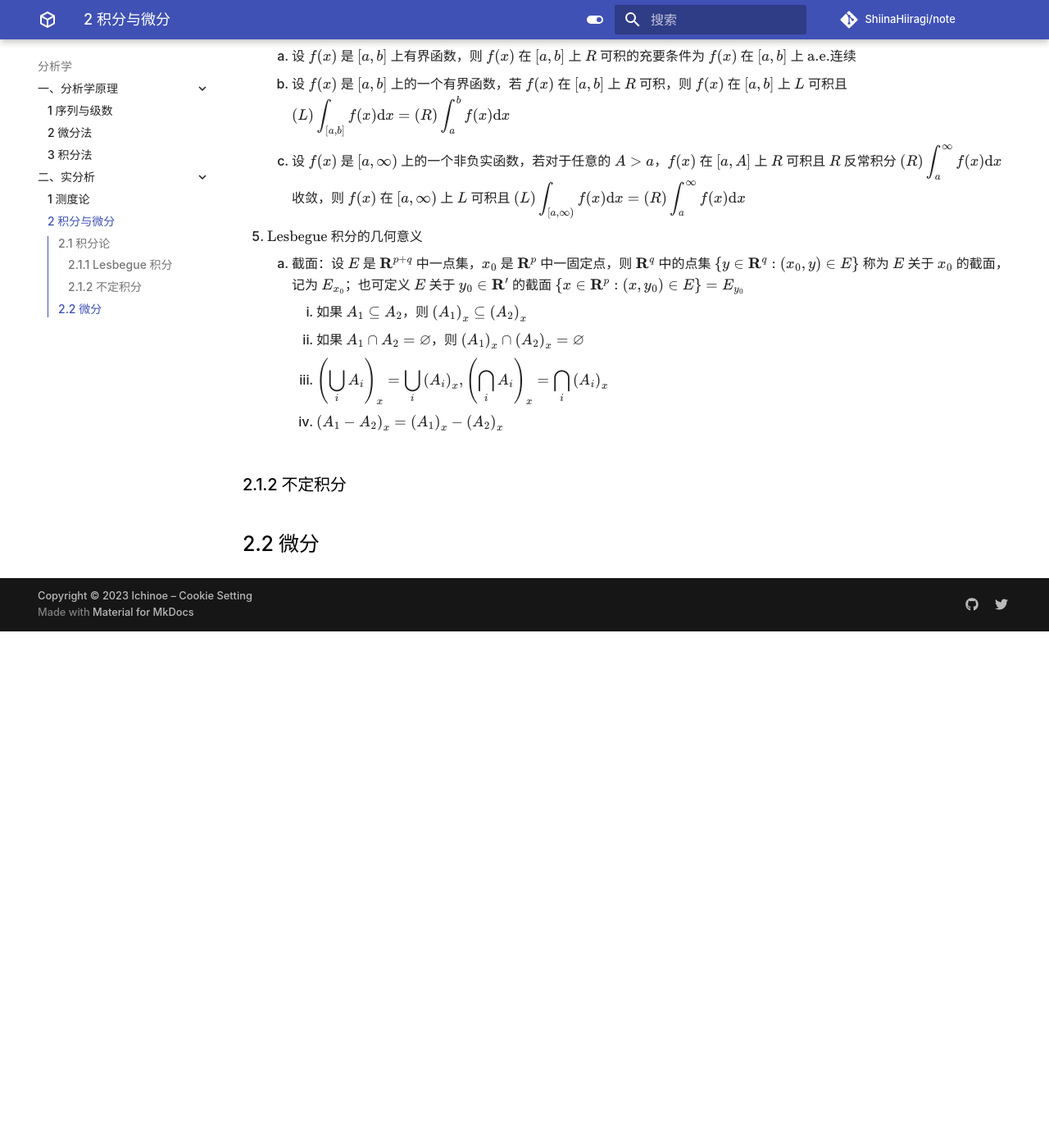
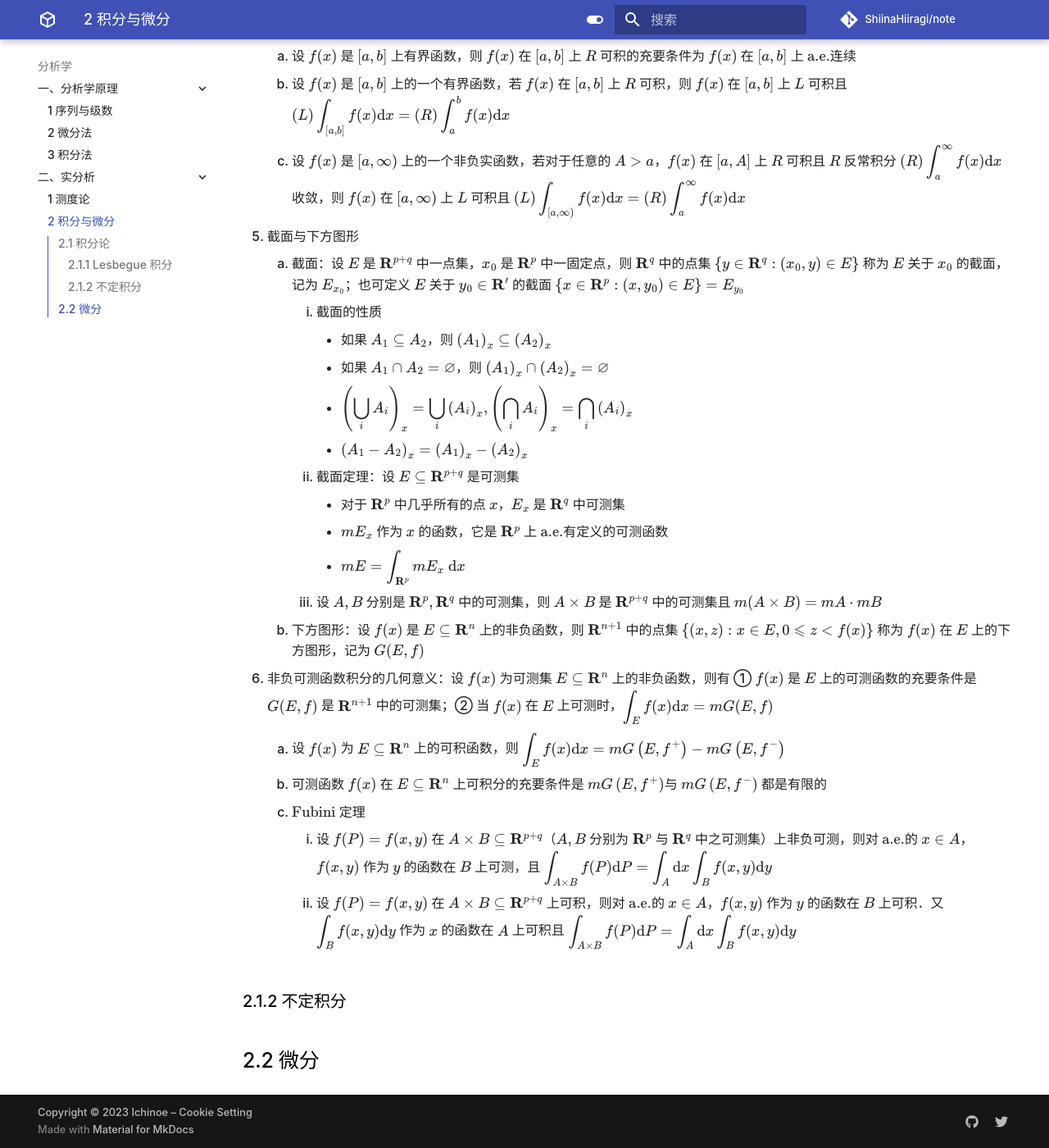
Before and after one commit to ShiinaHiiragi/note, an MkDocs documentation site: the page built from docs/anly/real/lbg.md, in a window 1280 px wide and 1400 px high, scrolled down 3471 px. Shown: the whole window at 82% size. Built offline with MkDocs 1.6.1 and Material for MkDocs 9.7.7, drawn with Linux system fonts in a browser that asks for light colours; comment, search, counter and statistics services are not loaded; before the commit the page ends 4241 px from its top, so only the background shows below that.

Commit message:
add l-int

```diff
--- a/docs/anly/real/lbg.md
+++ b/docs/anly/real/lbg.md
@@ -67,12 +67,25 @@
     1. 设 $f(x)$ 是 $[a, b]$ 上有界函数，则 $f(x)$ 在 $[a, b]$ 上 $R$ 可积的充要条件为 $f(x)$ 在 $[a, b]$ 上 $\text{a.e.}$连续
     2. 设 $f(x)$ 是 $[a, b]$ 上的一个有界函数，若 $f(x)$ 在 $[a, b]$ 上 $R$ 可积，则 $f(x)$ 在 $[a, b]$ 上 $L$ 可积且 ${\displaystyle (L)\int_{[a, b]} f(x) \mathrm{d} x=(R) \int_{a}^{b} f(x) \mathrm{d} x}$
     3. 设 $f(x)$ 是 $[a, \infty)$ 上的一个非负实函数，若对于任意的 $A>a$，$f(x)$ 在 $[a, A]$ 上 $R$ 可积且 $R$ 反常积分 ${\displaystyle (R) \int_{a}^{\infty} f(x) \mathrm{d} x}$ 收敛，则 $f(x)$ 在 $[a, \infty)$ 上 $L$ 可积且 ${\displaystyle (L) \int_{[a, \infty)} f(x) \mathrm{d} x=(R) \int_{a}^{\infty} f(x) \mathrm{d} x}$
-5. $\text{Lesbegue}$ 积分的几何意义
+5. 截面与下方图形
     1. 截面：设 $E$ 是 $\mathbf{R}^{p+q}$ 中一点集，$x_{0}$ 是 $\mathbf{R}^{p}$ 中一固定点，则 $\mathbf{R}^{q}$ 中的点集 $\left\{y \in \mathbf{R}^{q}:\left(x_{0}, y\right) \in E\right\}$ 称为 $E$ 关于 $x_{0}$ 的截面，记为 $E_{x_{0}}$；也可定义 $E$ 关于 $y_{0} \in \mathbf{R}^{\prime}$ 的截面 $\left\{x \in \mathbf{R}^{p}:\left(x, y_{0}\right) \in E\right\}=E_{y_{0}}$
-        1. 如果 $A_{1} \subseteq A_{2}$，则 $\left(A_{1}\right)_{x} \subseteq \left(A_{2}\right)_{x}$
-        2. 如果 $A_{1} \cap A_{2}=\varnothing$，则 $\left(A_{1}\right)_{x} \cap\left(A_{2}\right)_{x}=\varnothing$
-        3. ${\displaystyle \left(\bigcup_{i} A_{i}\right)_{x}=\bigcup_{i}\left(A_{i}\right)_{x},\left(\bigcap_{i} A_{i}\right)_{x}=\bigcap_{i}\left(A_{i}\right)_{x}}$
-        4. $\left(A_{1} - A_{2}\right)_{x}=\left(A_{1}\right)_{x} -\left(A_{2}\right)_{x}$
+        1. 截面的性质
+            - 如果 $A_{1} \subseteq A_{2}$，则 $\left(A_{1}\right)_{x} \subseteq \left(A_{2}\right)_{x}$
+            - 如果 $A_{1} \cap A_{2}=\varnothing$，则 $\left(A_{1}\right)_{x} \cap\left(A_{2}\right)_{x}=\varnothing$
+            - ${\displaystyle \left(\bigcup_{i} A_{i}\right)_{x}=\bigcup_{i}\left(A_{i}\right)_{x},\left(\bigcap_{i} A_{i}\right)_{x}=\bigcap_{i}\left(A_{i}\right)_{x}}$
+            - $\left(A_{1} - A_{2}\right)_{x}=\left(A_{1}\right)_{x} -\left(A_{2}\right)_{x}$
+        2. 截面定理：设 $E \subseteq \mathbf{R}^{p+q}$ 是可测集
+            - 对于 $\mathbf{R}^{p}$ 中几乎所有的点 $x$，$E_{x}$ 是 $\mathbf{R}^{q}$ 中可测集
+            - $m E_{x}$ 作为 $x$ 的函数，它是 $\mathbf{R}^{p}$ 上 $\text{a.e.}$有定义的可测函数
+            - ${\displaystyle m E=\int_{\mathbf{R}^{p}} m E_{x} \mathrm{~d} x}$
+        3. 设 $A, B$ 分别是 $\mathbf{R}^{p}, \mathbf{R}^{q}$ 中的可测集，则 $A \times B$ 是 $\mathbf{R}^{p+q}$ 中的可测集且 $m(A \times B)=m A \cdot m B$
+    2. 下方图形：设 $f(x)$ 是 $E \subseteq \mathbf{R}^{n}$ 上的非负函数，则 $\mathbf{R}^{n+1}$ 中的点集 $\{(x, z): x \in E, 0 \leqslant z<f(x)\}$ 称为 $f(x)$ 在 $E$ 上的下方图形，记为 $G(E, f)$
+6. 非负可测函数积分的几何意义：设 $f(x)$ 为可测集 $E \subseteq \mathbf{R}^{n}$ 上的非负函数，则有 ① $f(x)$ 是 $E$ 上的可测函数的充要条件是 $G(E, f)$ 是 $\mathbf{R}^{n+1}$ 中的可测集；② 当 $f(x)$ 在 $E$ 上可测时，${\displaystyle \int_{E} f(x) \mathrm{d} x=m G(E, f)}$
+    1. 设 $f(x)$ 为 $E \subseteq \mathbf{R}^{n}$ 上的可积函数，则 ${\displaystyle \int_{E} f(x) \mathrm{d} x=m G\left(E, f^{+}\right)-m G\left(E, f^{-}\right)}$
+    2. 可测函数 $f(x)$ 在 $E \subseteq \mathbf{R}^{n}$ 上可积分的充要条件是 $m G\left(E, f^{+}\right)$与 $m G\left(E, f^{-}\right)$ 都是有限的
+    3. $\text{Fubini}$ 定理
+        1. 设 $f(P)=f(x, y)$ 在 $A \times B \subseteq \mathbf{R}^{p+q}$（$A, B$ 分别为 $\mathbf{R}^{p}$ 与 $\mathbf{R}^{q}$ 中之可测集）上非负可测，则对 $\text{a.e.}$的 $x \in A$，$f(x, y)$ 作为 $y$ 的函数在 $B$ 上可测，且 ${\displaystyle \int_{A \times B} f(P) \mathrm{d} P=\int_{A} \mathrm{d} x \int_{B} f(x, y) \mathrm{d} y}$
+        2. 设 $f(P)=f(x, y)$ 在 $A \times B \subseteq \mathbf{R}^{p+q}$ 上可积，则对 $\text{a.e.}$的 $x \in A$，$f(x, y)$ 作为 $y$ 的函数在 $B$ 上可积．又 ${\displaystyle \int_{B} f(x, y) \mathrm{d} y}$ 作为 $x$ 的函数在 $A$ 上可积且 ${\displaystyle \int_{A \times B} f(P) \mathrm{d} P=\int_{A} \mathrm{d} x \int_{B} f(x, y) \mathrm{d} y}$
 
 ### 2.1.2 不定积分
 
```
